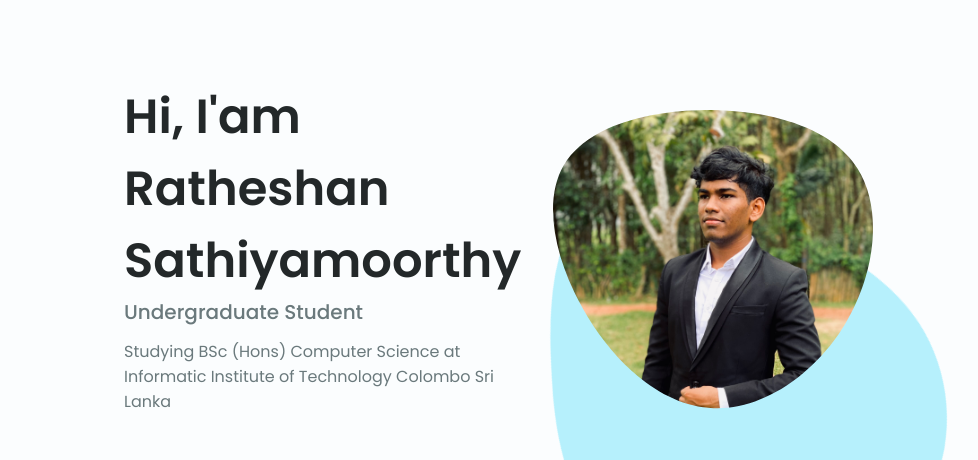
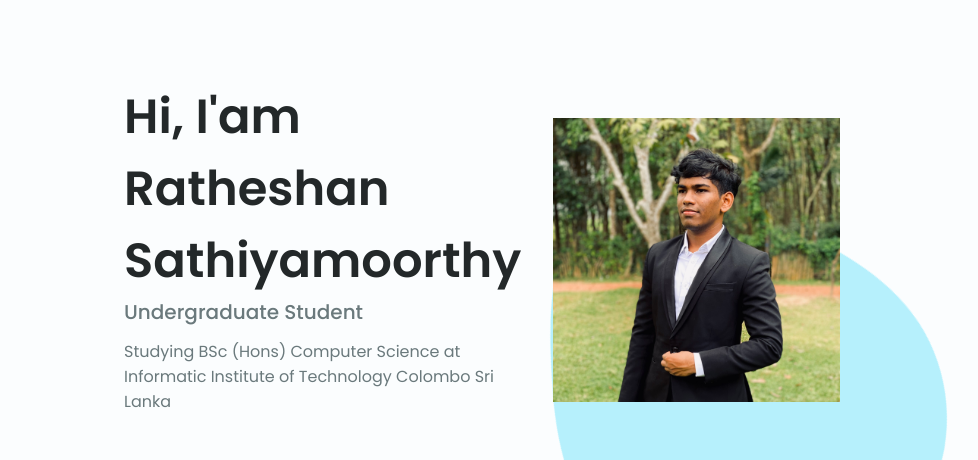
Before and after one commit to Ratheshan03/RATHE-Portfolio, a plain HTML site: page Index.html in a window 1280 px wide. Shown: the part 133-593 px from the top of the page, 184-1162 px from the left. Drawn offline with nearby package versions, Linux system fonts and the light colour scheme.

Commit message:
minor-change

```diff
--- a/Index.html
+++ b/Index.html
@@ -100,36 +100,11 @@
             </div>
 
             <div class="home__img">
-              <svg
-                class="home__blob"
-                viewBox="0 0 200 187"
-                xmlns="http://www.w3.org/2000/svg"
-                xmlns:xlink="http://www.w3.org/1999/xlink"
-              >
-                <mask id="mask0" mask-type="alpha">
-                  <path
-                    d="M190.312 36.4879C206.582 62.1187 201.309 102.826 182.328 134.186C163.346 165.547
-                                    130.807 187.559 100.226 186.353C69.6454 185.297 41.0228 161.023 21.7403 129.362C2.45775
-                                    97.8511 -7.48481 59.1033 6.67581 34.5279C20.9871 10.1032 59.7028 -0.149132 97.9666
-                                    0.00163737C136.23 0.303176 174.193 10.857 190.312 36.4879Z"
-                  />
-                </mask>
-                <g mask="url(#mask0)">
-                  <path
-                    d="M190.312 36.4879C206.582 62.1187 201.309 102.826 182.328 134.186C163.346
-                                    165.547 130.807 187.559 100.226 186.353C69.6454 185.297 41.0228 161.023 21.7403
-                                    129.362C2.45775 97.8511 -7.48481 59.1033 6.67581 34.5279C20.9871 10.1032 59.7028
-                                    -0.149132 97.9666 0.00163737C136.23 0.303176 174.193 10.857 190.312 36.4879Z"
-                  />
-                  <image
-                    class="home__blob-img"
-                    x="-5"
-                    height="210px"
-                    width="240px"
-                    xlink:href="./packages/images/ratheshan.JPG"
-                  />
-                </g>
-              </svg>
+              <img
+                src="./packages/images/ratheshan.JPG"
+                alt="My-photo"
+                class="Profile-pic"
+              />
             </div>
 
             <div class="home__data">
```
